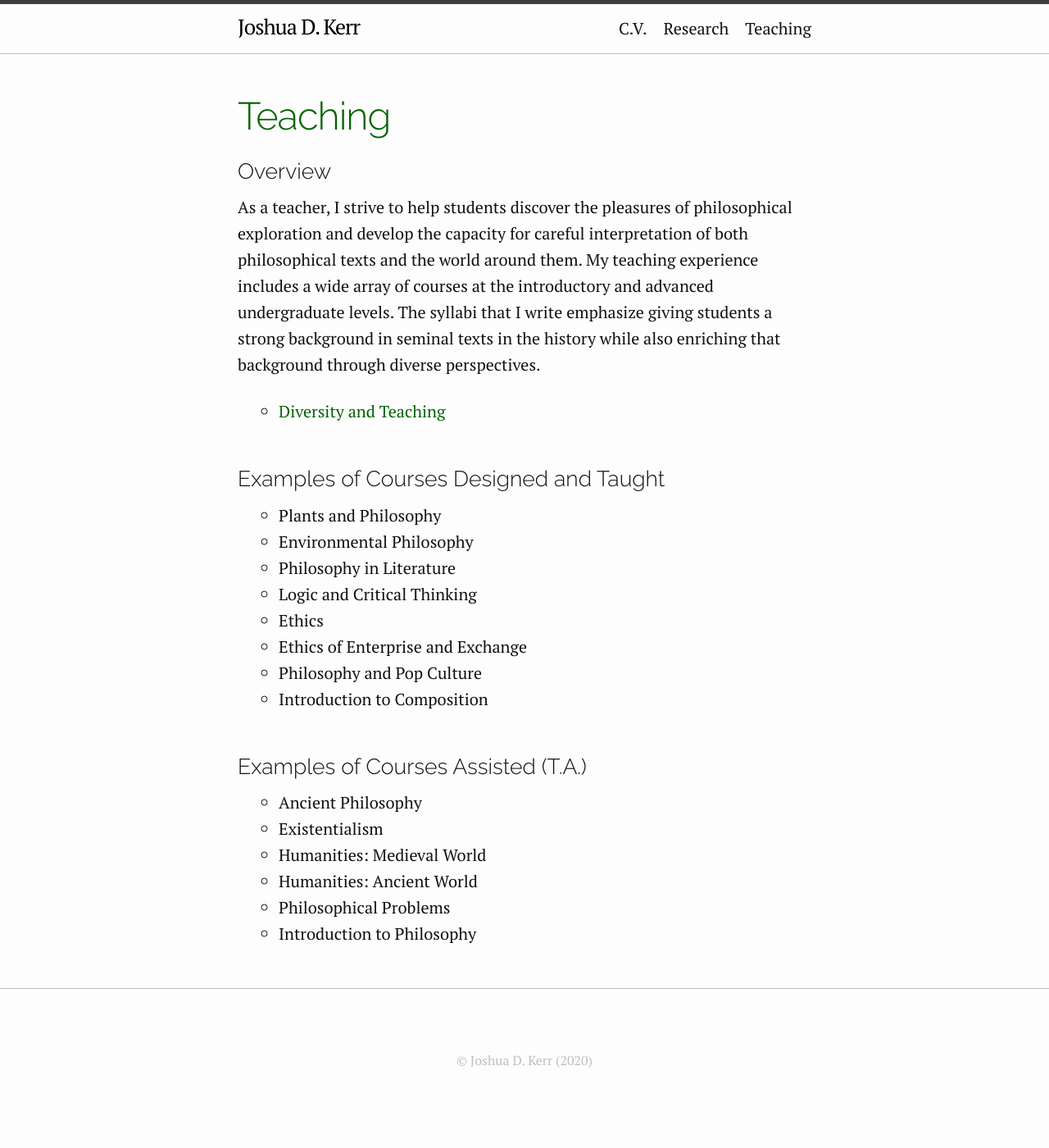
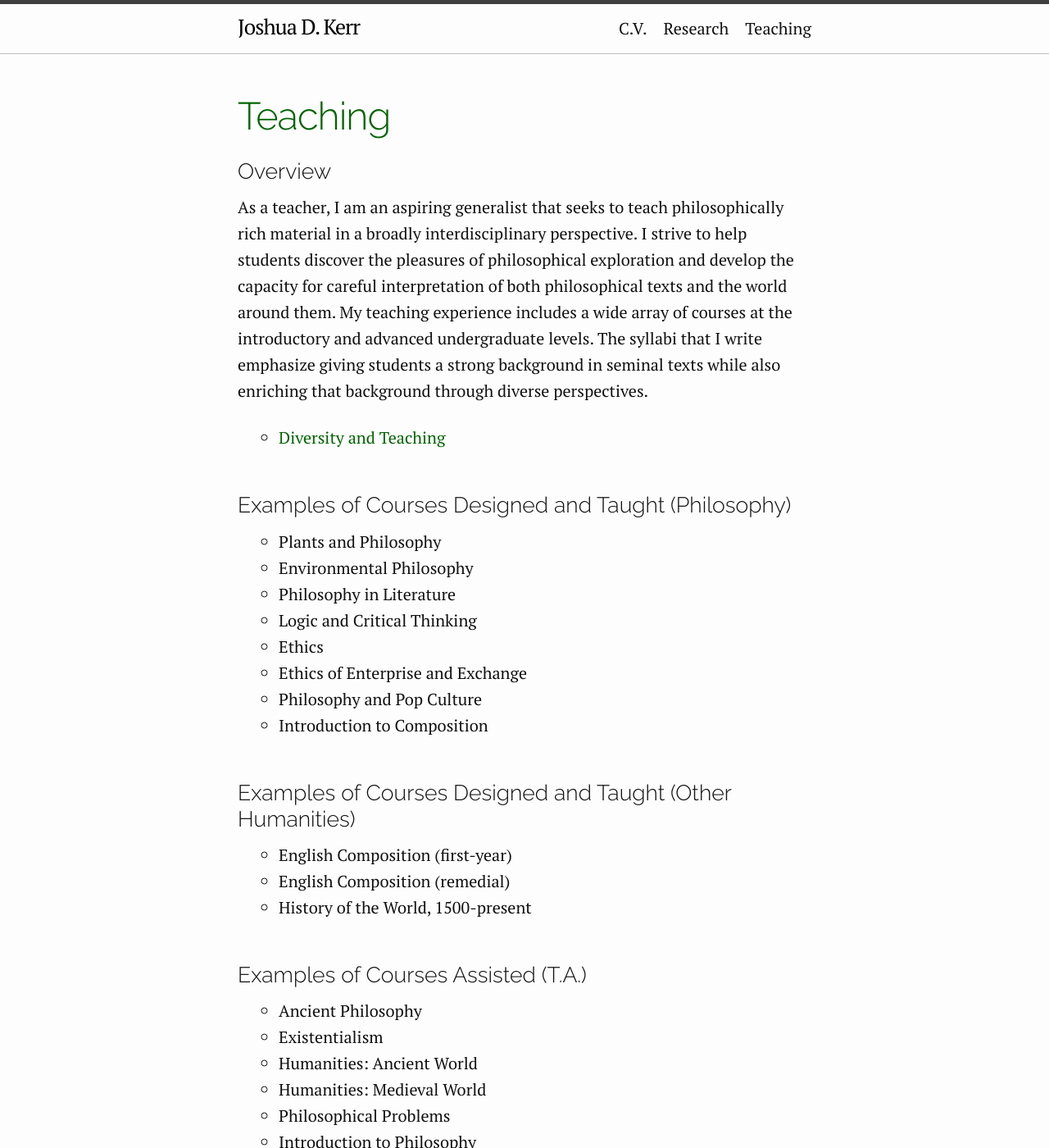
Before and after one commit to joshuakerr/joshuakerr.github.io.old, a Jekyll site: the page built from pages/teaching.md, in a window 1280 px wide and 1400 px high. Shown: the whole window at 82% size. Built offline with Jekyll 4.4.1, drawn with Linux system fonts in a browser that asks for light colours.

Commit message:
Added humanities

```diff
--- a/pages/teaching.md
+++ b/pages/teaching.md
@@ -5,12 +5,12 @@
 
 ### Overview
 
-As a teacher, I strive to help students discover the pleasures of philosophical exploration and develop the capacity for careful interpretation of both philosophical texts and the world around them. My teaching experience includes a wide array of courses at the introductory and advanced undergraduate levels. The syllabi that I write emphasize giving students a strong background in seminal texts in the history while also enriching that background through diverse perspectives.
+As a teacher, I am an aspiring generalist that seeks to teach philosophically rich material in a broadly interdisciplinary perspective. I strive to help students discover the pleasures of philosophical exploration and develop the capacity for careful interpretation of both philosophical texts and the world around them. My teaching experience includes a wide array of courses at the introductory and advanced undergraduate levels. The syllabi that I write emphasize giving students a strong background in seminal texts while also enriching that background through diverse perspectives.
 
 - [Diversity and Teaching]({{ site.url }}/pages/diversity.html)
 <!-- - [Online Instruction]({{ site.url }}/pages/online.html) -->
 
-### Examples of Courses Designed and Taught
+### Examples of Courses Designed and Taught (Philosophy)
 - Plants and Philosophy
 - Environmental Philosophy
 - Philosophy in Literature
@@ -20,10 +20,15 @@
 - Philosophy and Pop Culture
 - Introduction to Composition
 
+### Examples of Courses Designed and Taught (Other Humanities)
+- English Composition (first-year)
+- English Composition (remedial)
+- History of the World, 1500-present
+
 ### Examples of Courses Assisted (T.A.)
 - Ancient Philosophy
 - Existentialism
+- Humanities: Ancient World
 - Humanities: Medieval World
-- Humanities: Ancient World
 - Philosophical Problems
 - Introduction to Philosophy
```
